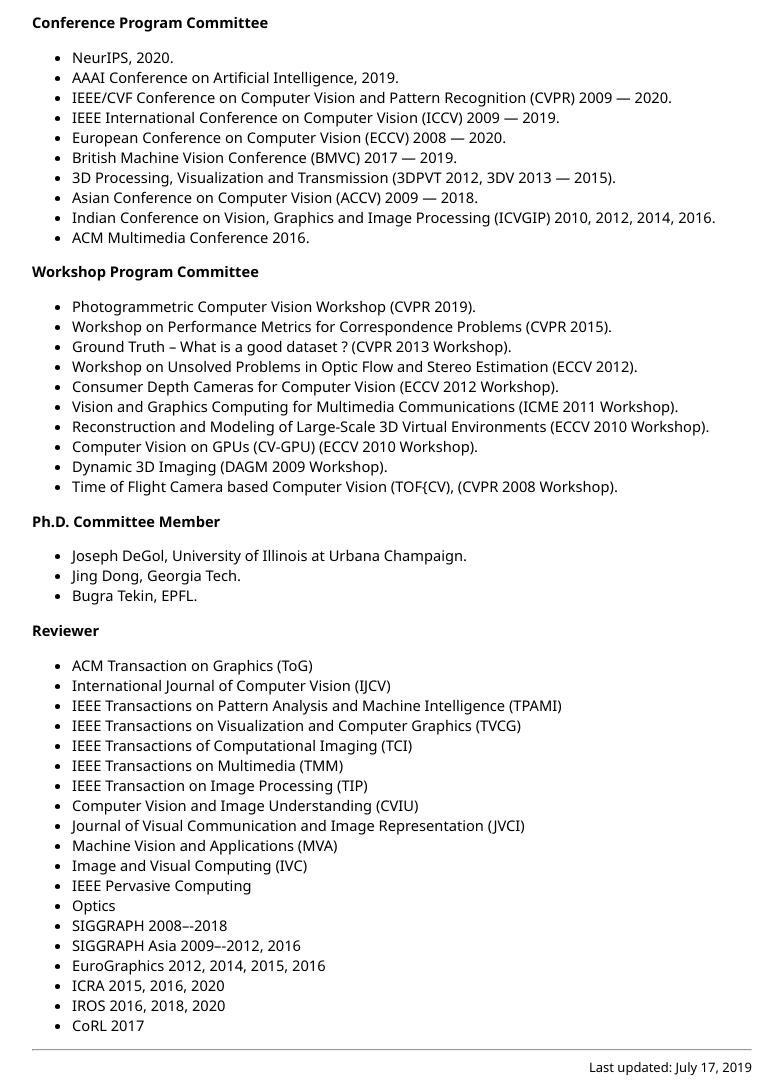
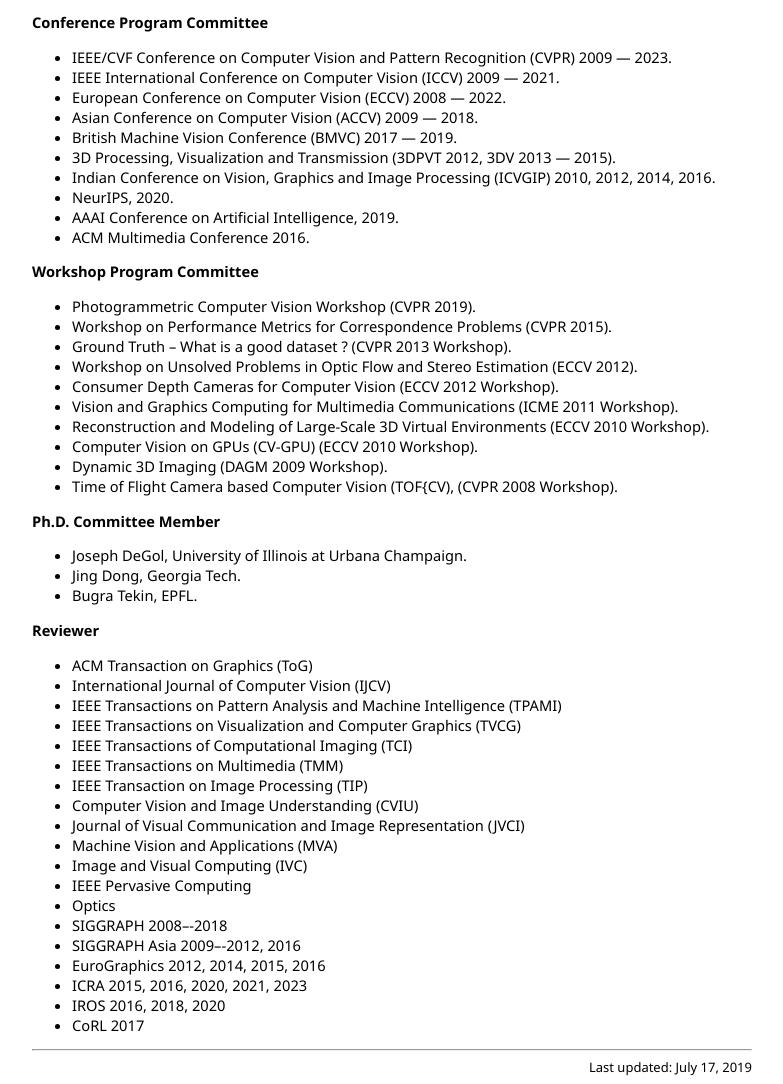
Before and after one commit to snsinha/snsinha.github.io, a plain HTML site: page Activities.html in a window 1280 px wide. Shown: the part 427-1511 px from the top of the page, without its empty margins (248-1031 px from the left). Drawn offline with Linux system fonts and the light colour scheme.

Commit message:
updated program committee activities.

```diff
--- a/Activities.html
+++ b/Activities.html
@@ -49,15 +49,15 @@
 
 <p class="paperheading">Conference Program Committee
 <ul>
+<li>IEEE/CVF Conference on Computer Vision and Pattern Recognition (CVPR) 2009 — 2023.</li>
+<li>IEEE International Conference on Computer Vision (ICCV) 2009 — 2021.</li>
+<li>European Conference on Computer Vision (ECCV) 2008 — 2022.</li>
+<li>Asian Conference on Computer Vision (ACCV) 2009 — 2018.</li>
+<li>British Machine Vision Conference (BMVC) 2017 — 2019.</li>
+<li>3D Processing, Visualization and Transmission (3DPVT 2012, 3DV 2013 — 2015).</li>
+<li>Indian Conference on Vision, Graphics and Image Processing (ICVGIP) 2010, 2012, 2014, 2016.</li>
 <li>NeurIPS, 2020.</li>
 <li>AAAI Conference on Artificial Intelligence, 2019.</li>
-<li>IEEE/CVF Conference on Computer Vision and Pattern Recognition (CVPR) 2009 — 2020.</li>
-<li>IEEE International Conference on Computer Vision (ICCV) 2009 — 2019.</li>
-<li>European Conference on Computer Vision (ECCV) 2008 — 2020.</li>
-<li>British Machine Vision Conference (BMVC) 2017 — 2019.</li>
-<li>3D Processing, Visualization and Transmission (3DPVT 2012, 3DV 2013 — 2015).</li>
-<li>Asian Conference on Computer Vision (ACCV) 2009 — 2018.</li>
-<li>Indian Conference on Vision, Graphics and Image Processing (ICVGIP) 2010, 2012, 2014, 2016.</li>
 <li>ACM Multimedia Conference 2016.</li>
 </ul>
 </p>
@@ -103,16 +103,13 @@
 <li>SIGGRAPH 2008–-2018</li>
 <li>SIGGRAPH Asia 2009–-2012, 2016</li>
 <li>EuroGraphics 2012, 2014, 2015, 2016</li>
-<li>ICRA 2015, 2016, 2020</li>
+<li>ICRA 2015, 2016, 2020, 2021, 2023</li>
 <li>IROS 2016, 2018, 2020</li>
 <li>CoRL 2017</li>
 </ul>
 </p>
 
-
-
 </div>
-
 
 <div id="footer-box">
 <hr>
```
